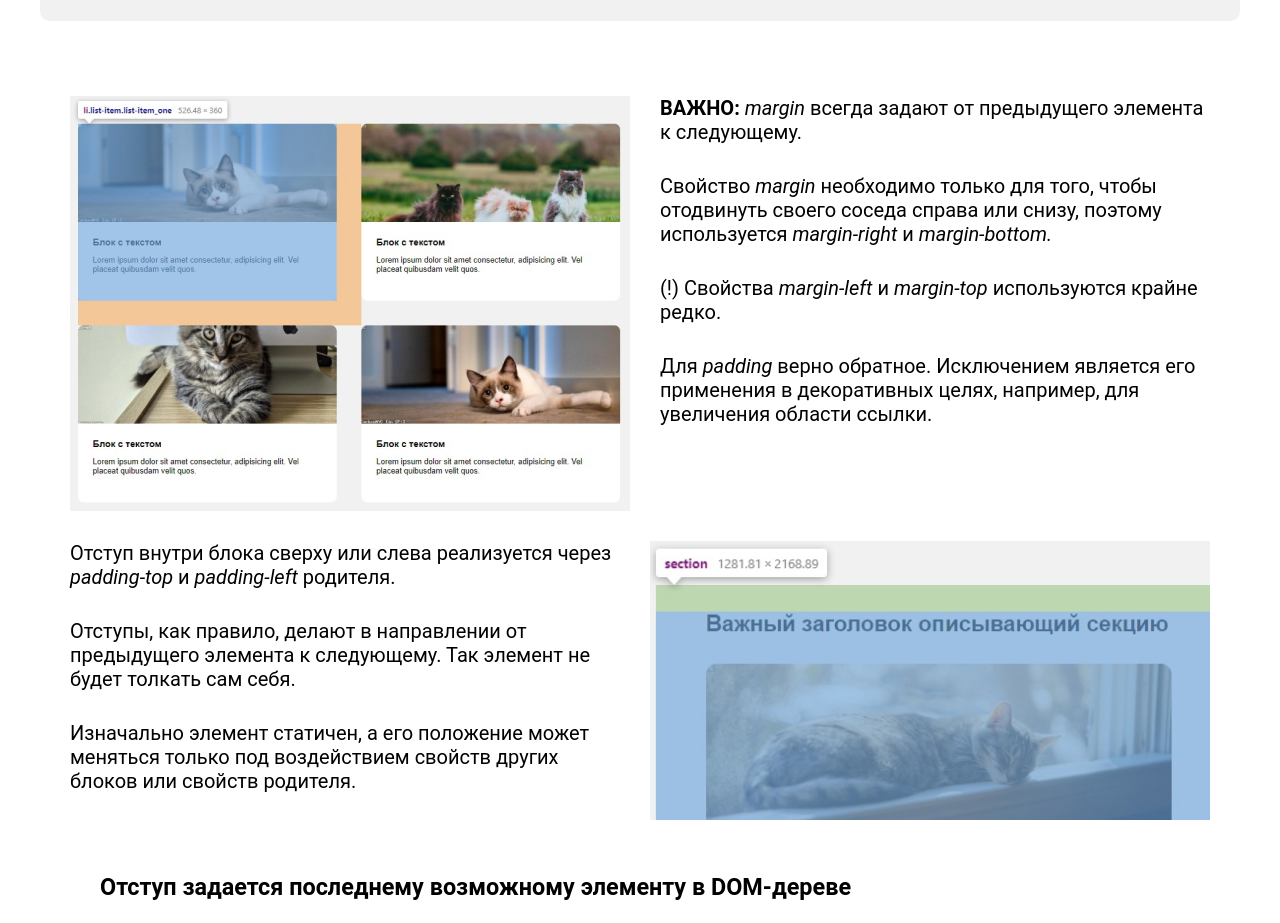
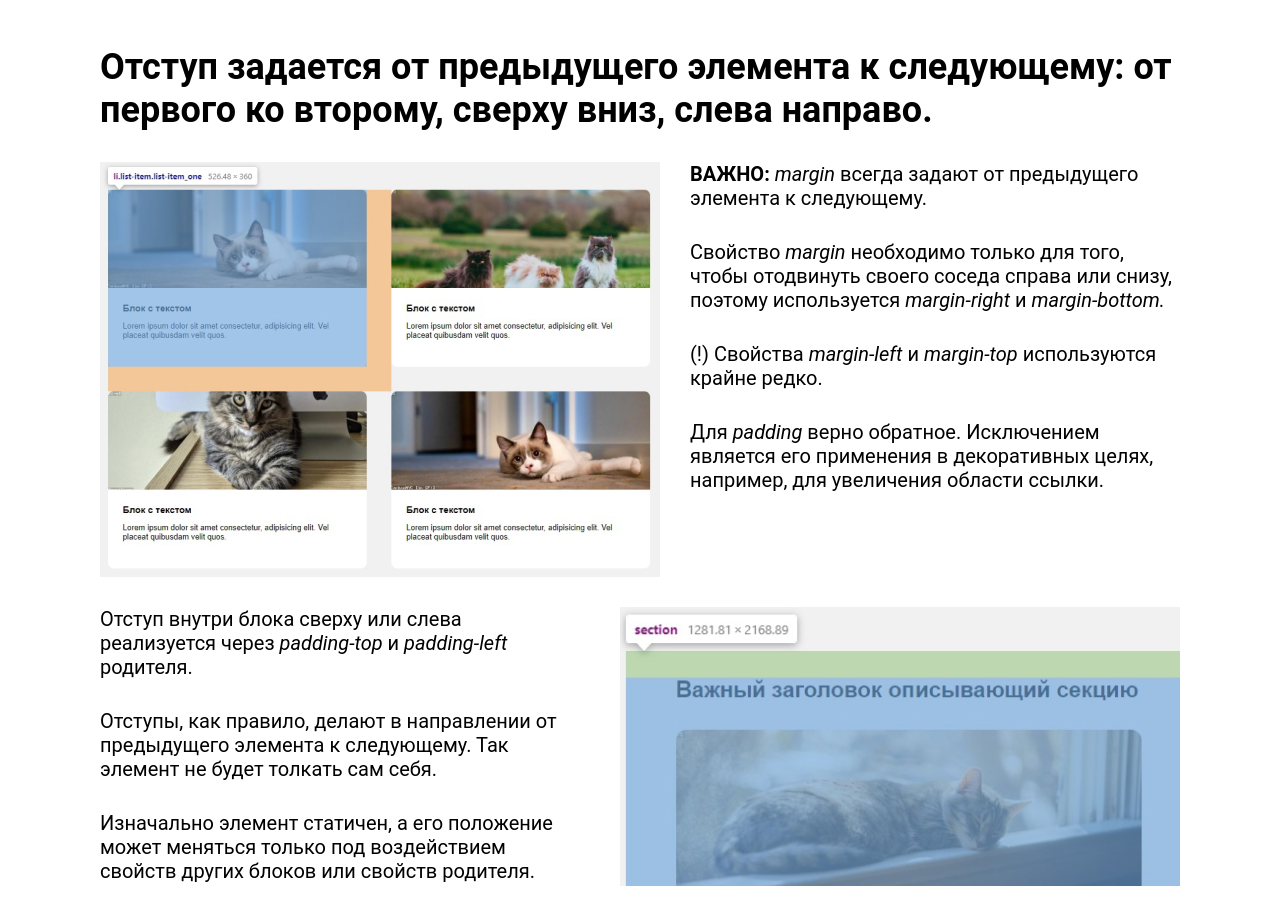
Before and after one commit to yuriykarpoff/indentation, a plain HTML site: page index.html in a window 1280 px wide. Shown: the part 629-1552 px from the top of the page. Drawn offline with Linux system fonts and the light colour scheme.

Commit message:
Исправление отступов

```diff
--- a/css/blocks/article.css
+++ b/css/blocks/article.css
@@ -20,14 +20,17 @@
     margin-bottom: 0;
 }
 
+.article__text_clear-element {
+    clear:left;
+}
+
 .article__image {
     display: block;
     margin: 0 auto 30px;
 }
 
-.article__image {
-    display: block;
-    margin: 0 auto 30px;
+.article__image:last-child {
+    margin-bottom: 0;
 }
 
 .article__image-left {
@@ -37,7 +40,7 @@
 
 .article__image-right {
     float: right;
-    padding-left: 30px;
+    padding-left: 40px;
 }
 
 .article__figure {
--- a/css/blocks/content.css
+++ b/css/blocks/content.css
@@ -1,16 +1,13 @@
 .content__title {
-    margin:0 0 30px;
+    margin: 0 0 30px;
+    font-size: 36px;
+    line-height: 43px;
 }
 
 .content {
     padding: 25px 0;
 }
 
-.margin-line {
-    display: flow-root;
-    padding: 0 0 30px;
+.content:first-child {
+    padding-top: 0;
 }
-
-.margin-line__clear {
-    clear:left;
-}
--- a/css/blocks/list.css
+++ b/css/blocks/list.css
@@ -1,10 +1,9 @@
 .list {
-    padding: 25px 0;
-    margin-bottom: 50px;
+    padding: 50px 0 25px;
 }
 
 .list:last-child {
-    margin-bottom: 0;
+    padding: 25px 0 0;
 }
 
 .list__container {
--- a/index.html
+++ b/index.html
@@ -1,5 +1,5 @@
 <!DOCTYPE html>
-<html lang="en">
+<html lang="ru">
 
 <head>
     <meta charset="UTF-8">
@@ -11,7 +11,7 @@
 
 <body>
     <article class="article">
-        <section class="content">
+
             <div class="container">
                 <h1 class="article__main-title">Отступы в вёрстке: margin и padding</h1>
                 <p class="article__text">В этой статье я рассмотрю самые популярные "стандартные" решения для сохранения
@@ -22,7 +22,6 @@
                 их пределы. Эти знания особенно важны для начинающих, но также будут полезным напоминанием и для более
                 опытных верстальщиков. Итак, поговорим о фундаментальных основах работы с отступами в вёрстке.</p>
             </div>
-        </section>
 
         <nav class="list">
             <div class="container list__container">
@@ -38,7 +37,9 @@
             </div>
         </nav>
 
-            <div class="container margin-line" id="margin-direction">
+        <section class="content" id="margin-direction">
+            <div class="container">
+                <h3 class="content__title">Отступ задается от предыдущего элемента к следующему: от первого ко второму, сверху вниз, слева направо.</h3>
                 <img class="article__image-left" src="image/article01.jpg" height="415" alt="margin променяем только right и bottom">
 
                 <p class="article__text"><strong>ВАЖНО:</strong> <i>margin</i> всегда задают от предыдущего элемента к следующему.</p>
@@ -49,14 +50,16 @@
                     целях, например, для увеличения области ссылки.</p>
 
 
+
                 <img class="article__image-right" src="image/article02.jpg" height="279" alt="при отступе сверху используем padding">
-                <p class="article__text margin-line__clear">Отступ внутри блока сверху или слева реализуется через <i>padding-top</i> и
+                <p class="article__text article__text_clear-element">Отступ внутри блока сверху или слева реализуется через <i>padding-top</i> и
                     <i>padding-left</i> родителя.</p>
-                <p class="article__text margin-line__clear">Отступы, как правило, делают в направлении от предыдущего элемента к
+                <p class="article__text article__text_clear-element">Отступы, как правило, делают в направлении от предыдущего элемента к
                     следующему. Так элемент не будет толкать сам себя.</p>
-                <p class="article__tex margin-line__clear">Изначально элемент статичен, а его положение может меняться только под
+                <p class="article__text article__text_clear-element">Изначально элемент статичен, а его положение может меняться только под
                     воздействием свойств других блоков или свойств родителя.</p>
             </div>
+        </section>
 
         <section class="content" id="margin-dom">
             <div class="container">
@@ -126,7 +129,6 @@
                     </ul>
                     <p class="article__text">Конечно бывают исключения. Ведь макеты бывают различной сложности. Иногда базовые принципы приходится нарушать в угоду дизайнерского решения или простоты вёрстки. Но для этого эти принципы необходимо хорошо знать.</p>
                 </div>
-                </div>
             </section>
 
     </article>
```
